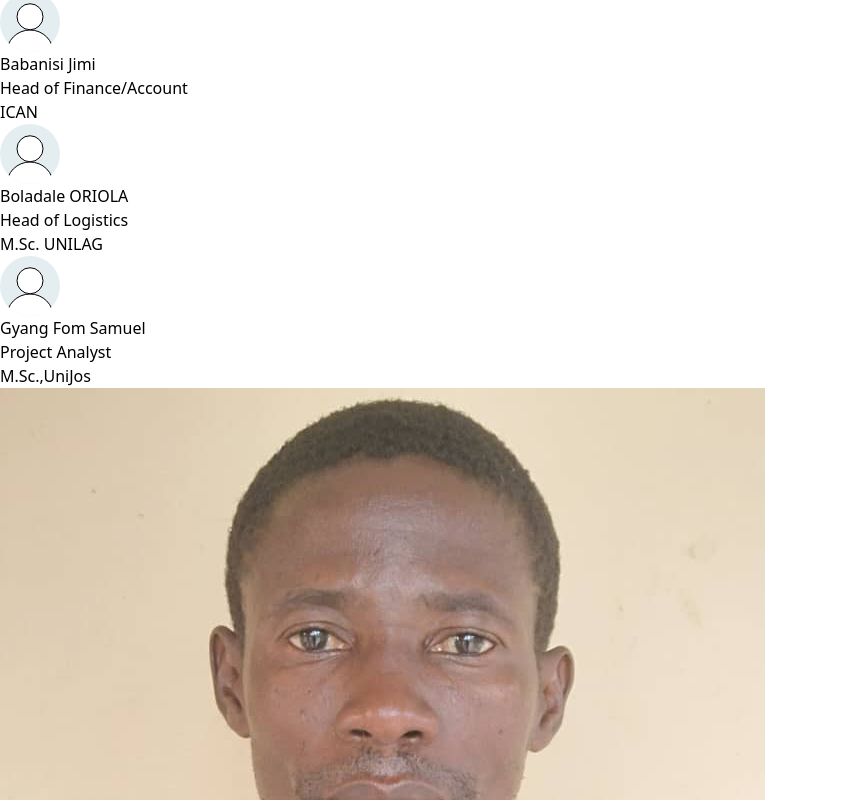
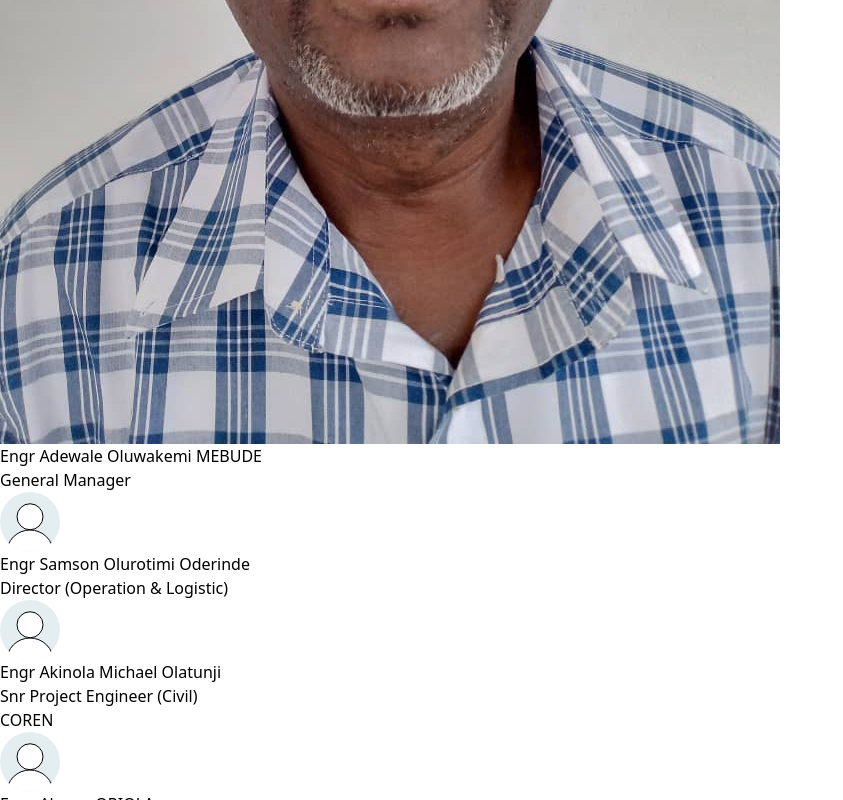
Before and after one commit to tflux2011/paccent, a React (Vite) app: page /pgtech in a window 1280 px wide. Shown: the part 3485-4285 px from the top of the page, without its empty margins (0-843 px from the left). Built offline with nearby package versions, Linux system fonts and the light colour scheme.

Commit message:
updated pgtech

```diff
--- a/src/PGTPage.jsx
+++ b/src/PGTPage.jsx
@@ -181,6 +181,11 @@ const ManagementSection = () => {
       imageSrc: "toyin.jpg",
     },
     {
+      name: "Engr Adewale Oluwakemi MEBUDE",
+      title: "General Manager",
+      imageSrc: "gm.jpeg",
+    },
+    {
       name: "Engr Samson Olurotimi Oderinde",
       title: "Director (Operation & Logistic)",
       imageSrc: "avatar-1.svg",
```
